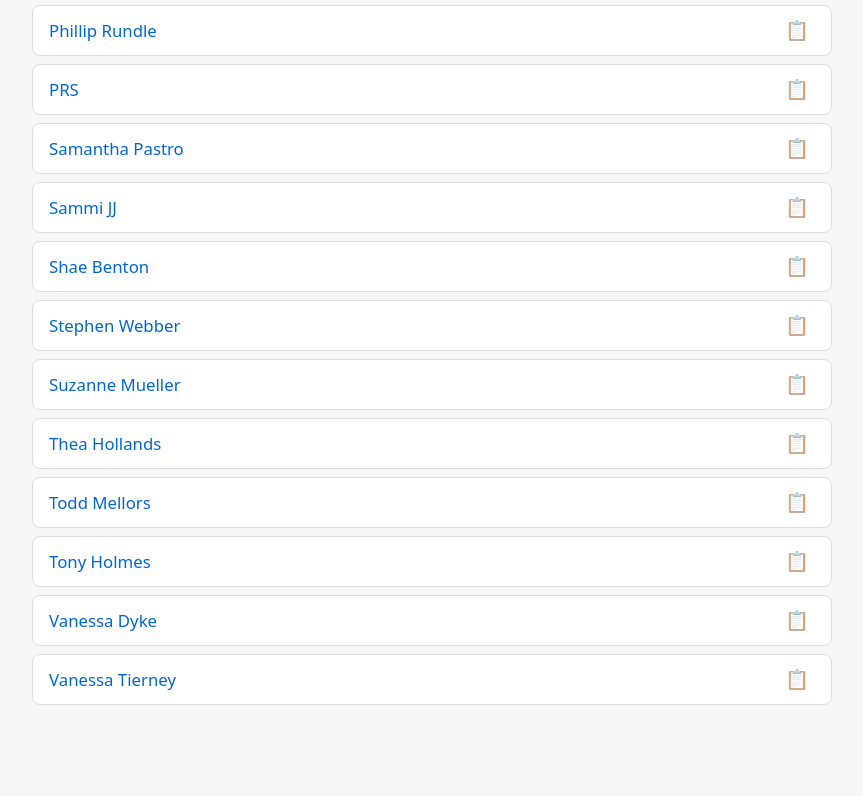
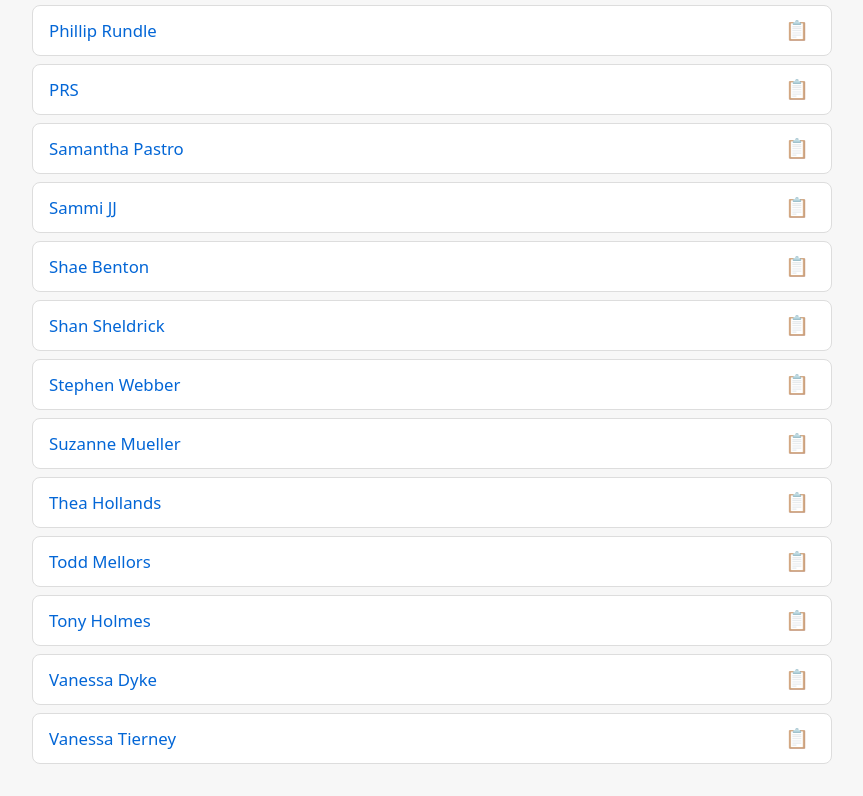
Before and after one commit to RealmsAU/admin, a plain HTML site: page index.html in a window 1280 px wide. Shown: the part 2005-2801 px from the top of the page, without its empty margins (208-1071 px from the left). Before the commit the page ends 2742 px from the top, so only its background shows below. Drawn offline with Linux system fonts and the light colour scheme.

Commit message:
Auto-update: 2026-10-21 11:47:56

```diff
--- a/index.html
+++ b/index.html
@@ -207,6 +207,7 @@
     <li class='repo-item'><div class='repo-row'><a href="https://RealmsAU.github.io/Samantha-Pastro/">Samantha Pastro</a><button class='copy-btn' onclick="copyLink('https://RealmsAU.github.io/Samantha-Pastro/')">📋</button></div></li>
     <li class='repo-item'><div class='repo-row'><a href="https://RealmsAU.github.io/Sammi-JJ/">Sammi JJ</a><button class='copy-btn' onclick="copyLink('https://RealmsAU.github.io/Sammi-JJ/')">📋</button></div></li>
     <li class='repo-item'><div class='repo-row'><a href="https://RealmsAU.github.io/Shae-Benton/">Shae Benton</a><button class='copy-btn' onclick="copyLink('https://RealmsAU.github.io/Shae-Benton/')">📋</button></div></li>
+    <li class='repo-item'><div class='repo-row'><a href="https://RealmsAU.github.io/Shan-Sheldrick/">Shan Sheldrick</a><button class='copy-btn' onclick="copyLink('https://RealmsAU.github.io/Shan-Sheldrick/')">📋</button></div></li>
     <li class='repo-item'><div class='repo-row'><a href="https://RealmsAU.github.io/Stephen-Webber/">Stephen Webber</a><button class='copy-btn' onclick="copyLink('https://RealmsAU.github.io/Stephen-Webber/')">📋</button></div></li>
     <li class='repo-item'><div class='repo-row'><a href="https://RealmsAU.github.io/Suzanne-Mueller/">Suzanne Mueller</a><button class='copy-btn' onclick="copyLink('https://RealmsAU.github.io/Suzanne-Mueller/')">📋</button></div></li>
     <li class='repo-item'><div class='repo-row'><a href="https://RealmsAU.github.io/Thea-Hollands/">Thea Hollands</a><button class='copy-btn' onclick="copyLink('https://RealmsAU.github.io/Thea-Hollands/')">📋</button></div></li>
```
